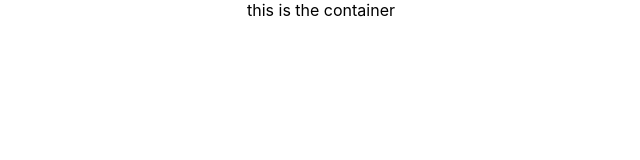
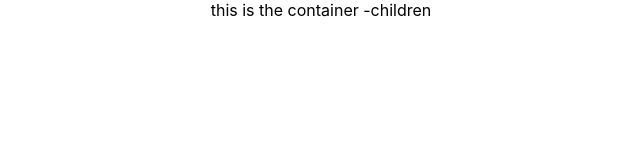
Before and after one commit to leoliyou/React-Examples, a React (Create React App) app: page / in a window 1280 px wide. Shown: the top 160 px of the page, without its empty margins (319-959 px from the left). Built offline with nearby package versions, Linux system fonts and the light colour scheme.

Commit message:
children

```diff
--- a/src/App.js
+++ b/src/App.js
@@ -4,12 +4,11 @@ import './App.css';
 import Popup from "./Popup"
 
 function App() {
-    const popupContainer ="this is the container"
+
   return (
     <div className="App">
-      < Popup content={ popupContainer}  />
+      <Popup>this is the container -children</Popup>
     </div>
-
   );
 }
 
--- a/src/Popup.js
+++ b/src/Popup.js
@@ -1,5 +1,5 @@
 function Popup(props) {
-  return(  <div>{ props.content}</div>)
+    return (<div>{props.children }</div>)
 }
 
 export default Popup
```
